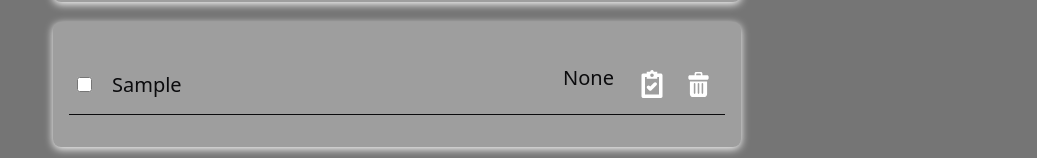
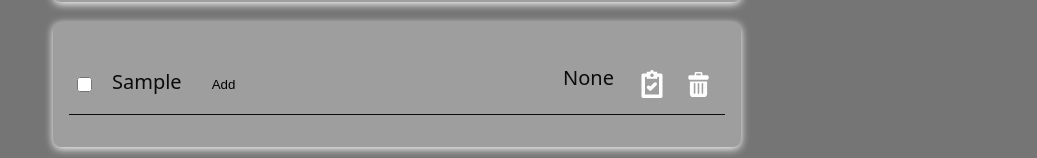
Before and after one commit to StefanGIvan/task-list-react-app, a React (Vite) app: page / in a window 1280 px wide. Both pictures are taken after typing "Sample" into the empty fields and a click on the button "Add". Shown: the part 472-630 px from the top of the page, without its empty margins (243-1280 px from the left). Built offline with nearby package versions, Linux system fonts and the light colour scheme.

Commit message:
Implemented task title editing & added styles

```diff
--- a/src/components/tasklist/TaskItem.jsx
+++ b/src/components/tasklist/TaskItem.jsx
@@ -8,6 +8,8 @@ import CompleteIcon from "../../assets/icons/complete.svg?react";
 import DeleteIcon from "../../assets/icons/delete.svg?react";
 
 import UndoIcon from "../../assets/icons/undo.svg?react";
+
+import { useState } from "react";
 
 import "./styles/TaskItem.css";
 
@@ -20,7 +22,37 @@ export default function TaskItem({
   dragProps,
   dragHandleProps,
   ref,
+  onTaskTitleEdit,
 }) {
+  //capture the new text
+  const [titleEditing, setTitleEditing] = useState(false);
+  const [newTitle, setNewTitle] = useState(task.title);
+
+  function startEditing() {
+    setTitleEditing(true);
+    setNewTitle(task.title);
+  }
+
+  function finishEditing() {
+    setTitleEditing(false);
+
+    const trimNewTitle = newTitle.trim();
+
+    if (trimNewTitle && trimNewTitle !== task.title) {
+      onTaskTitleEdit(task.id, trimNewTitle);
+    }
+  }
+
+  function handleKeydown(event) {
+    if (event.key === "Enter") {
+      finishEditing();
+    }
+
+    if (event.key === "Escape") {
+      setTitleEditing(false);
+    }
+  }
+
   // Functions that update the UI
   const handleChecked = () => {
     if (onUpdateChecked) {
@@ -69,8 +101,29 @@ export default function TaskItem({
       />
 
       <span className="task-title-wrapper">
-        <span className="task-title">{task.title}</span>
-        {task.completed && <span className="task-completed-emoji">🎉</span>}
+        {titleEditing ? (
+          <input
+            className="task-title-input"
+            value={newTitle}
+            onChange={(event) => setNewTitle(event.target.value)}
+            onBlur={finishEditing}
+            onKeyDown={handleKeydown}
+            autoFocus
+          />
+        ) : (
+          <>
+            <span className="task-title">{task.title}</span>
+            {task.completed && <span className="task-completed-emoji">🎉</span>}
+
+            <button
+              type="button"
+              className="task-title-btn"
+              onClick={startEditing}
+            >
+              Add
+            </button>
+          </>
+        )}
       </span>
 
       <div className="task-actions">
--- a/src/components/tasklist/TaskList.jsx
+++ b/src/components/tasklist/TaskList.jsx
@@ -13,6 +13,7 @@ import {
   toggleCompleted as toggleCompletedAction,
   completeSelected as completeSelectedAction,
   deleteSelected as deleteSelectedAction,
+  taskTitleEdit as taskTitleEditAction,
 } from "../../features/tasks/tasksSlice.js";
 
 import { DragDropContext, Droppable, Draggable } from "@hello-pangea/dnd";
@@ -209,6 +210,10 @@ export default function TaskList() {
     toast.success("Tasks deleted!");
   }
 
+  function taskTitleEdit(taskId, newTitle) {
+    dispatch(taskTitleEditAction({ taskId, newTitle }));
+  }
+
   function handleDragEnd(result) {
     // result comes from @hello-pangea/dnd - contains info about source and destination (both have index)
     // UI check + Reducer check
@@ -310,6 +315,7 @@ export default function TaskList() {
                           onDelete={deleteTask}
                           onUpdateChecked={toggleChecked}
                           onToggleCompleted={toggleCompleted}
+                          onTaskTitleEdit={taskTitleEdit}
                           dragHandleProps={
                             sortMode === "none" ? provided.dragHandleProps : {}
                           }
--- a/src/components/tasklist/styles/TaskItem.css
+++ b/src/components/tasklist/styles/TaskItem.css
@@ -53,6 +53,34 @@
   opacity: 1;
 }
 
+.task-title-input {
+  padding: 8px;
+  padding-left: 15px;
+  font-size: 18px;
+  border-radius: 6px;
+  outline: none;
+}
+
+.task-title-input:focus {
+  outline: none;
+  border-color: var(--blue);
+  box-shadow: inset 0 0 6px rgba(0, 123, 255, 0.7);
+}
+
+.task-title-btn {
+  padding: 8px;
+  padding-left: 30px;
+  background: none;
+  border: none;
+  cursor: pointer;
+}
+
+.task-title-btn:hover {
+  background-color: var(--blue);
+  box-shadow: 0 0 4px 8px var(--blue);
+  transition: all 0.2s ease;
+}
+
 .task-priority-text {
   font-size: 20px;
   padding-right: 10px;
--- a/src/features/tasks/tasksSlice.js
+++ b/src/features/tasks/tasksSlice.js
@@ -85,6 +85,16 @@ const TaskListSlice = createSlice({
       // Insert at new position
       state.splice(destIndex, 0, moved);
     },
+
+    taskTitleEdit(state, action) {
+      const { taskId, newTitle } = action.payload;
+
+      const findTask = state.find((task) => task.id === taskId);
+
+      if (findTask) {
+        findTask.title = newTitle;
+      }
+    },
   },
 });
 
@@ -96,6 +106,7 @@ export const {
   completeSelected,
   deleteSelected,
   reorder,
+  taskTitleEdit,
 } = TaskListSlice.actions;
 
 //export the state from here
```
